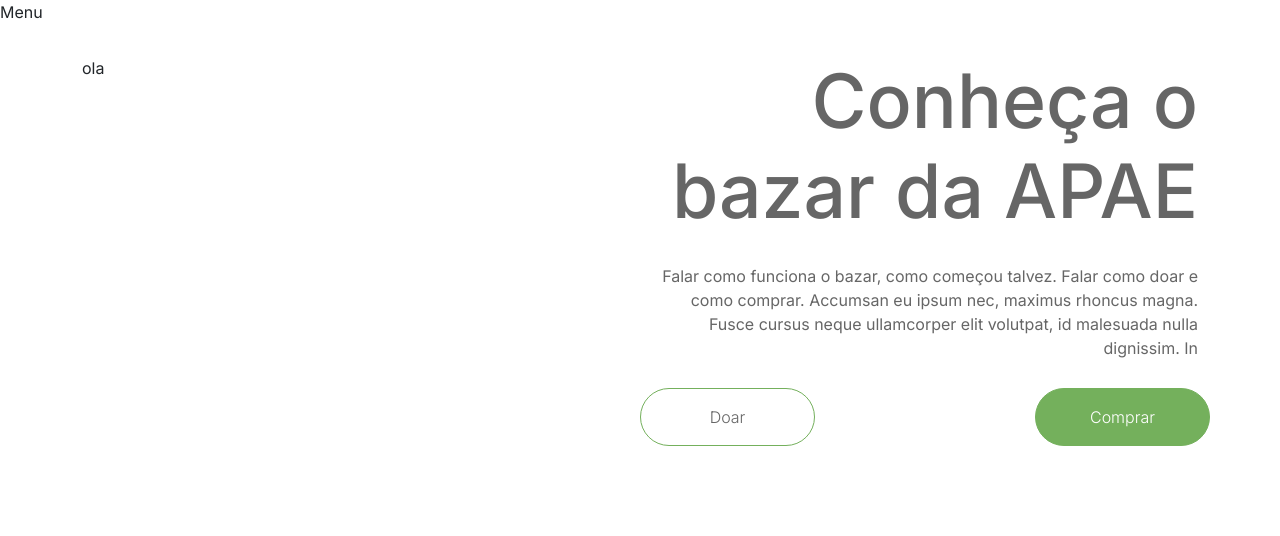
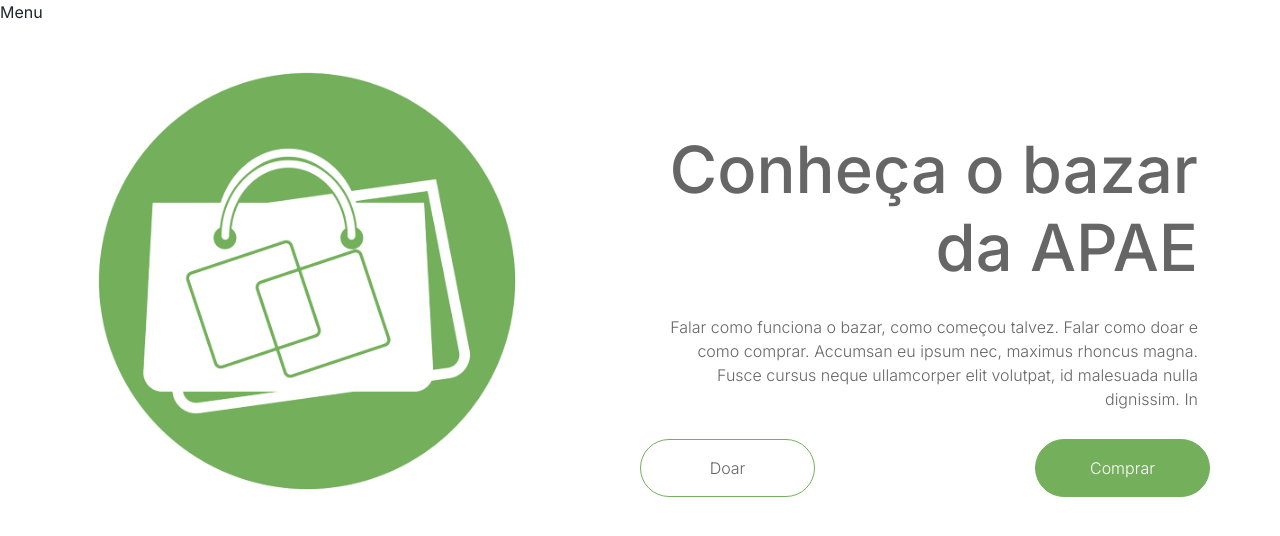
Before and after one commit to Caique0Araujo/apae-frontend, a React (Vite) app: page / in a window 1280 px wide. Shown: the top 536 px of the page. Built offline with nearby package versions, Linux system fonts and the light colour scheme.

Commit message:
Updated bazar style

```diff
--- a/src/pages/bazar/bazar.jsx
+++ b/src/pages/bazar/bazar.jsx
@@ -2,20 +2,21 @@
 import ButtonComponent from "../components/button-component/button-component";
 import MenuBarComponent from "../components/menu-bar-component/menu-bar-component";
 import OutlinedButtonComponent from "../components/outlined-button-component/outlined-button-component";
+import bazar from '../../assets/images/bazar.png';
 
 function Bazar() {
     return (
         <div>
             <MenuBarComponent/>
 
-            <Container style={{marginTop: 32, marginBottom: 100}}>
-                <Row>
+            <Container>
+                <Row style={{marginTop: 32, marginBottom: 100}}>
                     <Col>
-                        ola
+                        <img src={bazar} height={450}/>
                     </Col>
-                    <Col>
-                        <h2 style={{fontSize: 75, textAlign: 'right', color: '#666666'}}>Conheça o bazar da APAE</h2>
-                        <p style={{fontSize: 16, textAlign: 'right', color: '#666666', marginBlock: 28}}>Falar como funciona o bazar, como começou talvez. Falar como doar e como comprar. Accumsan eu ipsum nec, maximus rhoncus magna. Fusce cursus neque ullamcorper elit volutpat, id malesuada nulla dignissim. In </p>
+                    <Col style={{marginTop: 75}}>
+                        <h2 style={{fontSize: 65, textAlign: 'right', color: '#666666', fontWeight: 500}}>Conheça o bazar da APAE</h2>
+                        <p style={{fontSize: 16, textAlign: 'right', color: '#666666', marginBlock: 28, fontWeight: 300}}>Falar como funciona o bazar, como começou talvez. Falar como doar e como comprar. Accumsan eu ipsum nec, maximus rhoncus magna. Fusce cursus neque ullamcorper elit volutpat, id malesuada nulla dignissim. In </p>
 
                         <Row style={{justifyContent: 'space-between'}}>
                             <OutlinedButtonComponent text='Doar'/>
```
